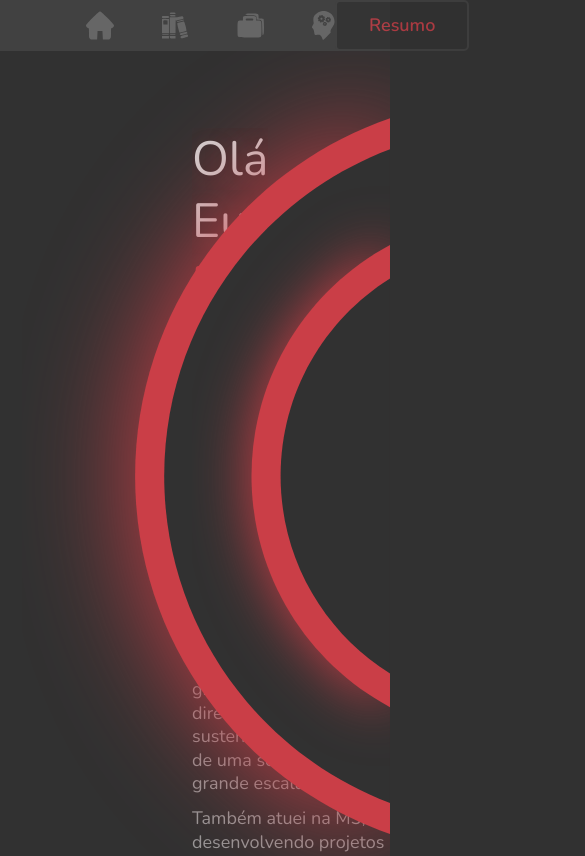
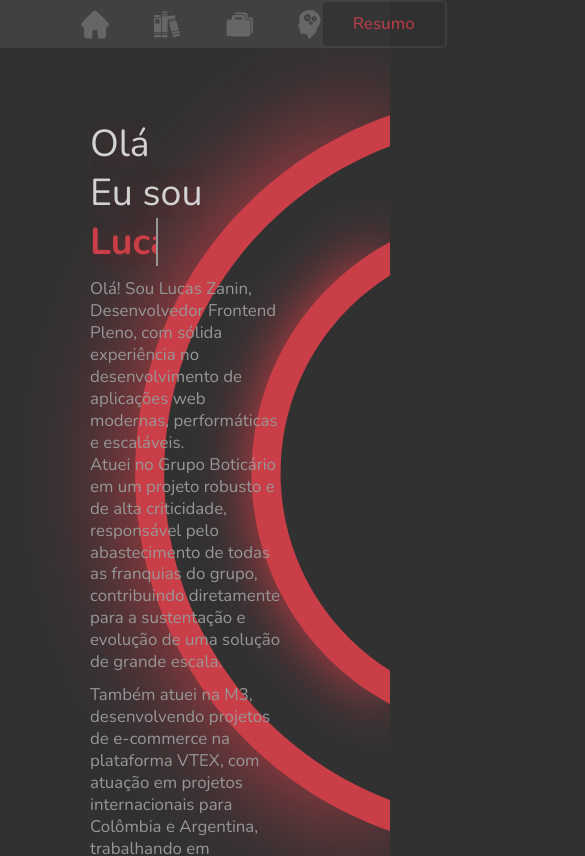
Before and after one commit to Lucaszanin/portifolio-react, a React (Vite) app: page / in a window 390 px wide. Shown: the top 856 px of the page, 585 px wide, since content can reach past the window. Built offline with nearby package versions, Linux system fonts and the light colour scheme; the HTML template or start-up script is replaced by a standard one.

Commit message:
feat: add responsive sections

```diff
--- a/src/ui/components/CommonButton/CommonButton.styles.ts
+++ b/src/ui/components/CommonButton/CommonButton.styles.ts
@@ -7,6 +7,7 @@ interface ButtonProps {
 export const Button = styled.button<ButtonProps>`
   border-radius: 6px;
   width: 100%;
+  white-space: nowrap;
   padding: 10px 18px;
   border: 1px solid
     ${(props) =>
@@ -26,4 +27,8 @@ export const Button = styled.button<ButtonProps>`
   &:hover {
     box-shadow: 0px 0px 30px 0px rgba(202, 62, 71, 0.7);
   }
+
+  @media (max-width: 768px) {
+    font-size: 1rem;
+  }
 `
--- a/src/ui/pages/main/components/CustomizeTitle/CustomizeTitle.styles.ts
+++ b/src/ui/pages/main/components/CustomizeTitle/CustomizeTitle.styles.ts
@@ -49,6 +49,10 @@ export const Title = styled.h2<TextColorProps>`
     `};
 
   color: ${(props) => props.theme[TEXT_PROPS[props.textcolor]]};
+
+  @media (max-width: 768px) {
+    font-size: 2.5rem;
+  }
 `
 
 const ALIGN_CONTAINER = {
--- a/src/ui/pages/main/sections/About/AboutSection.styles.ts
+++ b/src/ui/pages/main/sections/About/AboutSection.styles.ts
@@ -5,6 +5,9 @@ export const MainContainer = styled.div`
   align-items: center;
   justify-content: space-between;
   padding: 6rem 12rem;
+  @media (max-width: 1440px) {
+    padding: 6rem;
+  }
 `
 
 export const LeftContent = styled.div`
--- a/src/ui/pages/main/sections/Main/MainSection.styles.ts
+++ b/src/ui/pages/main/sections/Main/MainSection.styles.ts
@@ -5,21 +5,23 @@ export const MainContainer = styled.div`
   align-items: flex-start;
   justify-content: space-between;
   padding: 6rem 12rem;
-  position: relative;
+  @media (max-width: 1440px) {
+    padding: 6rem;
+  }
 `
 
 export const LeftContent = styled.div`
   display: flex;
-  position: relative;
   align-items: flex-start;
   margin-top: 2rem;
 `
 
 export const ImagWrapper = styled.div`
-  display: flex;
+  display: inline-block;
   position: absolute;
   right: 0;
   top: 3rem;
+  z-index: -1;
 `
 
 export const TextWrapper = styled.div``
--- a/src/ui/pages/main/sections/Projects/ProjectsSection.styles.ts
+++ b/src/ui/pages/main/sections/Projects/ProjectsSection.styles.ts
@@ -2,6 +2,12 @@ import styled from 'styled-components'
 
 export const MainContainer = styled.div`
   padding: 6rem 12rem;
+  @media (max-width: 1440px) {
+    padding: 6rem;
+    display: flex;
+    flex-direction: column;
+    align-items: center;
+  }
 `
 
 export const SubtitleText = styled.h3`
@@ -23,7 +29,17 @@ export const HeaderWrapper = styled.div`
 
 export const ContentContainer = styled.div`
   display: grid;
+  gap: 2rem;
   grid-template-columns: repeat(3, 1fr);
+
+  @media (max-width: 1440px) {
+    grid-template-columns: repeat(2, 1fr);
+  }
+
+  @media (max-width: 1023px) {
+    grid-template-columns: 1fr;
+    justify-content: center;
+  }
 `
 
 export const NavBarWrapper = styled.div`
--- a/src/ui/pages/main/sections/Projects/components/RenderContent/RenderContent.styles.ts
+++ b/src/ui/pages/main/sections/Projects/components/RenderContent/RenderContent.styles.ts
@@ -3,4 +3,8 @@ import styled from 'styled-components'
 export const RenderContainer = styled.div`
   display: flex;
   padding-bottom: 44px;
+  justify-content: flex-start;
+  @media (max-width: 1023px) {
+    justify-content: center;
+  }
 `
--- a/src/ui/pages/main/sections/SuitCase/SuitCaseSection.styles.ts
+++ b/src/ui/pages/main/sections/SuitCase/SuitCaseSection.styles.ts
@@ -7,6 +7,9 @@ export const Container = styled.div`
   justify-content: space-between;
   padding: 6rem 12rem;
   position: relative;
+  @media (max-width: 1440px) {
+    padding: 6rem;
+  }
 `
 
 export const TitleWrapper = styled.div`
--- a/src/ui/styles/global.ts
+++ b/src/ui/styles/global.ts
@@ -9,6 +9,10 @@ export const GlobalStyle = createGlobalStyle`
         list-style:none;
         scroll-behavior: smooth;
     }
+
+    html {
+  font-size: 100%;
+      }
 
     :focus{
         outline:0;
@@ -40,15 +44,9 @@ export const GlobalStyle = createGlobalStyle`
 
 
 
-    /* @media (max-width: 768px) {
-        html,
-        body,
-        input,
-        p,
-        textarea,
-        span,
-        button {
-          font-size: 87.5% !important;
-        }
-      } */
+    @media (max-width: 768px) {
+   html {
+    font-size: 93.75%;
+  }
+    }
 `
```
